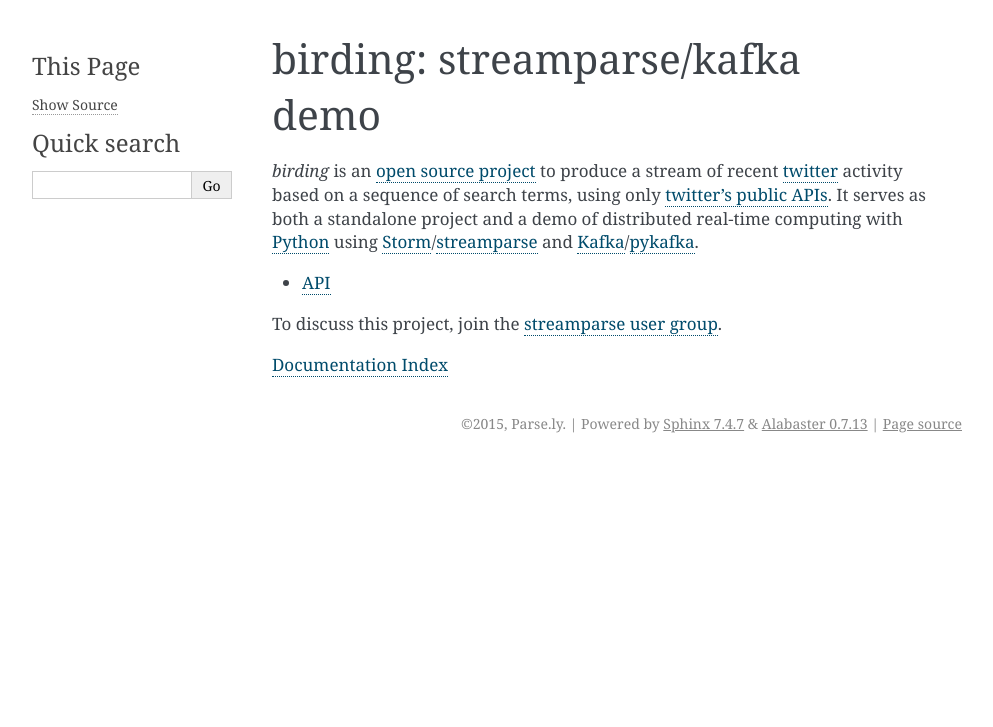
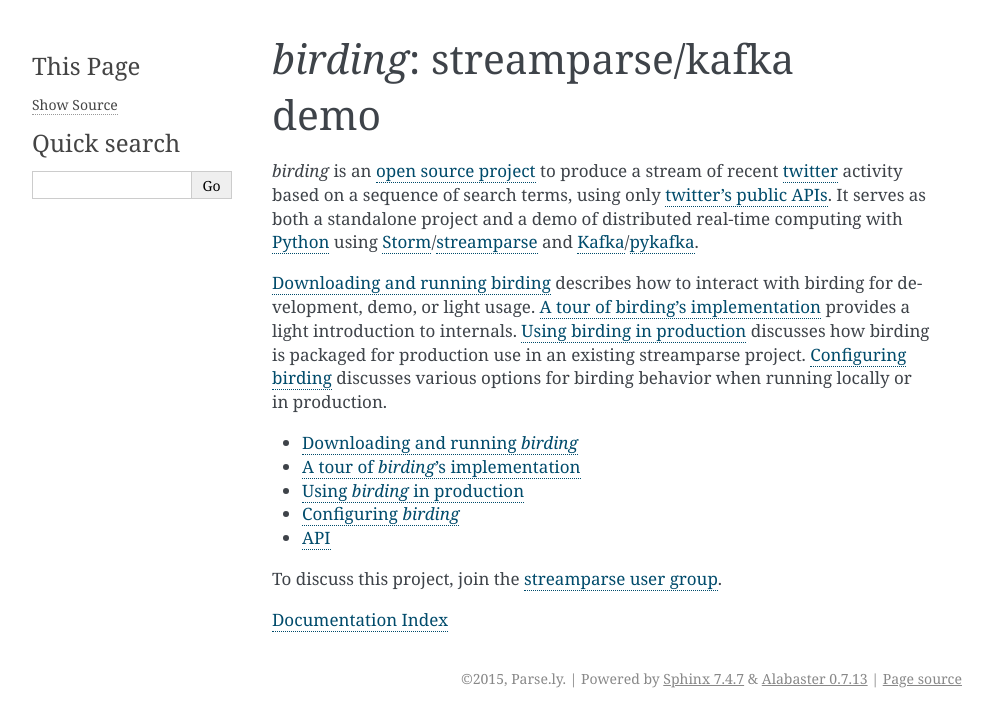
Before and after one commit to Parsely/birding, a Sphinx documentation site: the page built from docs/index.rst, in a window 1280 px wide. Shown: the top 727 px of the page, without its empty margins (148-1141 px from the left). Built offline with Sphinx 7.4.7, drawn with Linux system fonts in a browser that asks for light colours.

Commit message:
Outline narrative docs.

```diff
--- a/docs/api.rst
+++ b/docs/api.rst
@@ -1,3 +1,5 @@
+.. _api:
+
 API
 ===
 
--- /dev/null
+++ b/docs/config.rst
@@ -0,0 +1,4 @@
+.. _config:
+
+Configuring `birding`
+=====================
--- a/docs/index.rst
+++ b/docs/index.rst
@@ -1,5 +1,7 @@
-birding: streamparse/kafka demo
-===============================
+.. _index:
+
+`birding`: streamparse/kafka demo
+=================================
 
 `birding` is an `open source project`__ to produce a stream of recent twitter_
 activity based on a sequence of search terms, using only `twitter's public
@@ -8,9 +10,19 @@
 
 __ https://github.com/Parsely/birding
 
+:ref:`solo` describes how to interact with birding for development, demo, or
+light usage. :ref:`tour` provides a light introduction to internals.
+:ref:`production` discusses how birding is packaged for production use in an
+existing streamparse project. :ref:`config` discusses various options for
+birding behavior when running locally or in production.
+
 .. toctree::
    :maxdepth: 2
 
+   solo
+   tour
+   production
+   config
    api
 
 To discuss this project, join the `streamparse user group`_.
--- /dev/null
+++ b/docs/production.rst
@@ -0,0 +1,4 @@
+.. _production:
+
+Using `birding` in production
+=============================
--- /dev/null
+++ b/docs/solo.rst
@@ -0,0 +1,4 @@
+.. _solo:
+
+Downloading and running `birding`
+=================================
--- /dev/null
+++ b/docs/tour.rst
@@ -0,0 +1,4 @@
+.. _tour:
+
+A tour of `birding`'s implementation
+====================================
```
